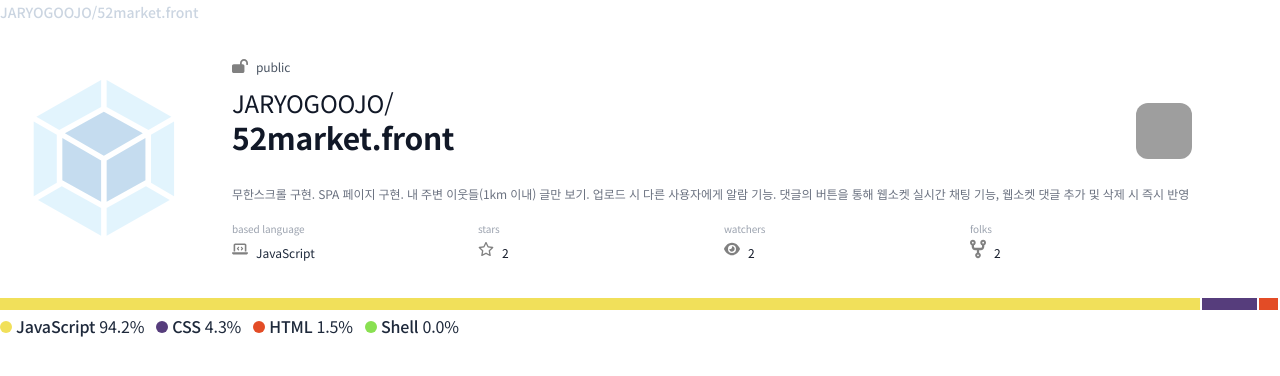
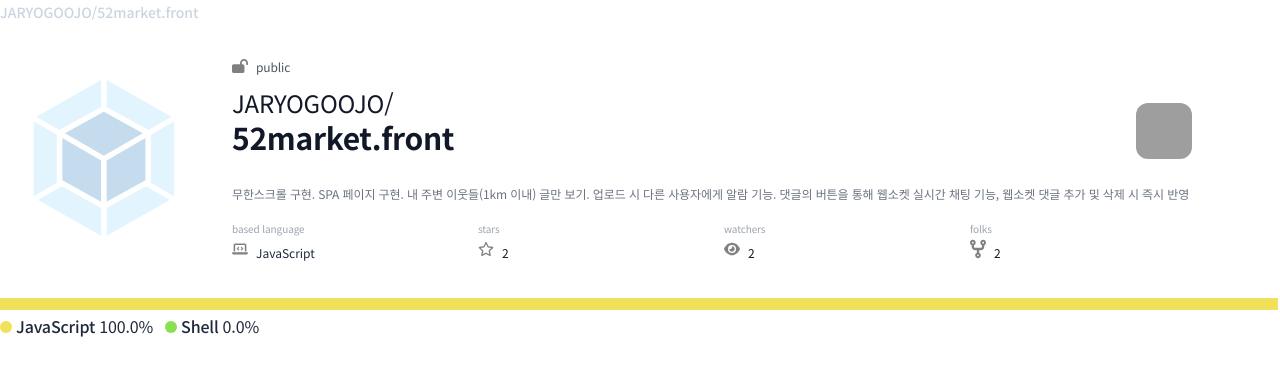
Before and after one commit to AndrewDongminYoo/portfolio, a Next.js app: page /repos/52market.front in a window 1280 px wide. Shown: the top 376 px of the page. Built offline with nearby package versions, Linux system fonts and the light colour scheme; grey boxes are pictures that could not be loaded.

Commit message:
style(styles): 💄 깃허브 액션, 타임라인 프린트 대상에서 제외, HTML, CSS 언어 카운트 무시

```diff
--- a/pages/repos/[repo].tsx
+++ b/pages/repos/[repo].tsx
@@ -17,8 +17,11 @@ class Repo extends Component<RepoProps> {
     render() {
         const { repository } = this.props;
         const { full_name, html_url, languages } = repository;
-        const languageIter = Object.entries(languages) as [Language, number][];
-        const totalCount = languageIter.reduce((pre, cur) => pre + cur[1], 0);
+        const includeStatic = Object.entries(languages);
+        const excludeStatic = includeStatic.filter(
+            ([lang]) => lang !== 'HTML' && lang !== 'CSS'
+        ) as [Language, number][];
+        const totalCount = excludeStatic.reduce((pre, cur) => pre + cur[1], 0);
 
         return (
             <article aria-label='repositories'>
@@ -31,9 +34,9 @@ class Repo extends Component<RepoProps> {
                     {full_name}
                 </Link>
                 <RepoCard repository={repository} />
-                <LanguageStateBar languages={languageIter} totalCount={totalCount} />
+                <LanguageStateBar languages={excludeStatic} totalCount={totalCount} />
                 <ul className='p-0 mt-0 list-none'>
-                    {languageIter.map(([lang, count], id) => {
+                    {excludeStatic.map(([lang, count], id) => {
                         return (
                             <LanguageButton
                                 language={lang}
--- a/public/styles/print.css
+++ b/public/styles/print.css
@@ -9,6 +9,11 @@
     -webkit-print-color-adjust: exact !important;
     /* Firefox 97+, Safari 15.4+ */
     print-color-adjust: exact !important;
+}
+
+#contributions,
+#timeline {
+    display: none;
 }
 
 *,
--- a/types/profile.d.ts
+++ b/types/profile.d.ts
@@ -79,7 +79,6 @@ type Tag =
     | 'TypeScript'
     | 'Webpack'
     | 'flutter'
-    | 'AWS Elastic Beanstalk'
     | 'AWS ElasticBeanstalk'
     | 'Spring Data JPA'
     | 'WebSocket'
```
